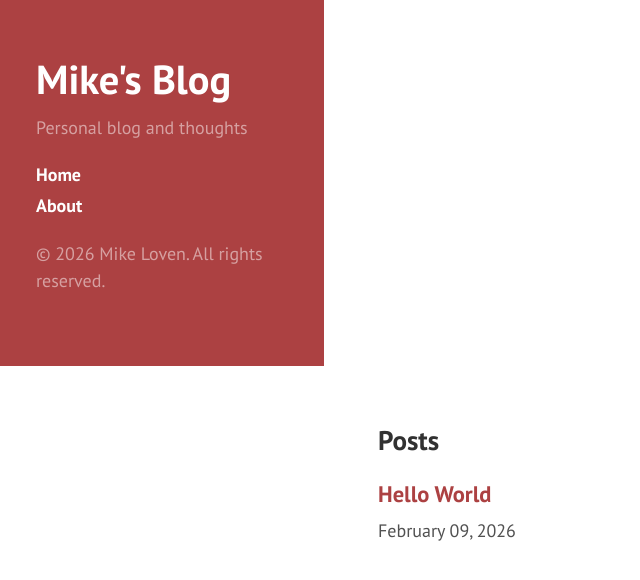
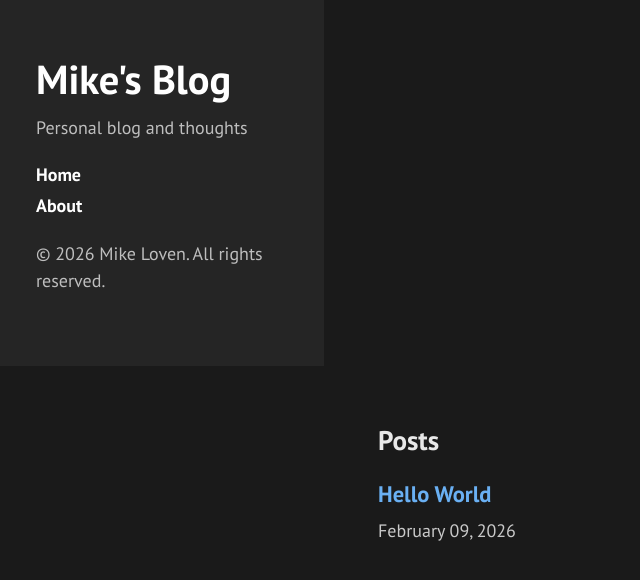
Before and after one commit to mikeloven/blog, a Jekyll site: the page built from index.md, in a window 1280 px wide. Shown: the top 580 px of the page, without its empty margins (0-640 px from the left). Built offline with Jekyll 4.4.1, drawn with Linux system fonts in a browser that asks for light colours.

Commit message:
Dark mode: charcoal greys, light text, blue accents

```diff
--- a/_layouts/default.html
+++ b/_layouts/default.html
@@ -9,7 +9,7 @@
   {% feed_meta %}
   {% seo %}
 </head>
-<body class="theme-base-08{% if site.hyde.reverse %} layout-reverse{% endif %}">
+<body class="dark-theme{% if site.hyde.reverse %} layout-reverse{% endif %}">
   {% include sidebar.html %}
 
   <div class="content container">
--- a/assets/css/style.css
+++ b/assets/css/style.css
@@ -20,25 +20,26 @@ html {
 }
 
 body {
-  color: #515151;
-  background-color: #fff;
+  color: #c9c9c9;
+  background-color: #1a1a1a;
   -webkit-text-size-adjust: 100%;
 }
 
 a {
-  color: #268bd2;
+  color: #6ab0f3;
   text-decoration: none;
 }
 
 a:hover, a:focus {
   text-decoration: underline;
+  color: #8bc4f7;
 }
 
 h1, h2, h3, h4, h5, h6 {
   margin-bottom: .5rem;
   font-weight: bold;
   line-height: 1.25;
-  color: #313131;
+  color: #e8e8e8;
 }
 
 h1 { font-size: 2rem; }
@@ -56,8 +57,8 @@ code, pre {
 code {
   padding: .25em .5em;
   font-size: 85%;
-  color: #bf616a;
-  background-color: #f9f9f9;
+  color: #e06c75;
+  background-color: #2d2d2d;
   border-radius: 3px;
 }
 
@@ -68,7 +69,7 @@ pre {
   padding: 1rem;
   font-size: .8rem;
   line-height: 1.4;
-  background-color: #f9f9f9;
+  background-color: #2d2d2d;
   overflow-x: auto;
 }
 
@@ -97,8 +98,8 @@ img {
 .sidebar {
   text-align: center;
   padding: 2rem 1rem;
-  color: rgba(255,255,255,.5);
-  background-color: #202020;
+  color: rgba(255,255,255,.7);
+  background-color: #252525;
 }
 
 @media (min-width: 48em) {
@@ -173,7 +174,7 @@ a.sidebar-nav-item:focus {
 article + article {
   margin-top: 2rem;
   padding-top: 2rem;
-  border-top: 1px solid #eee;
+  border-top: 1px solid #333;
 }
 
 /* Theme colors */
```
